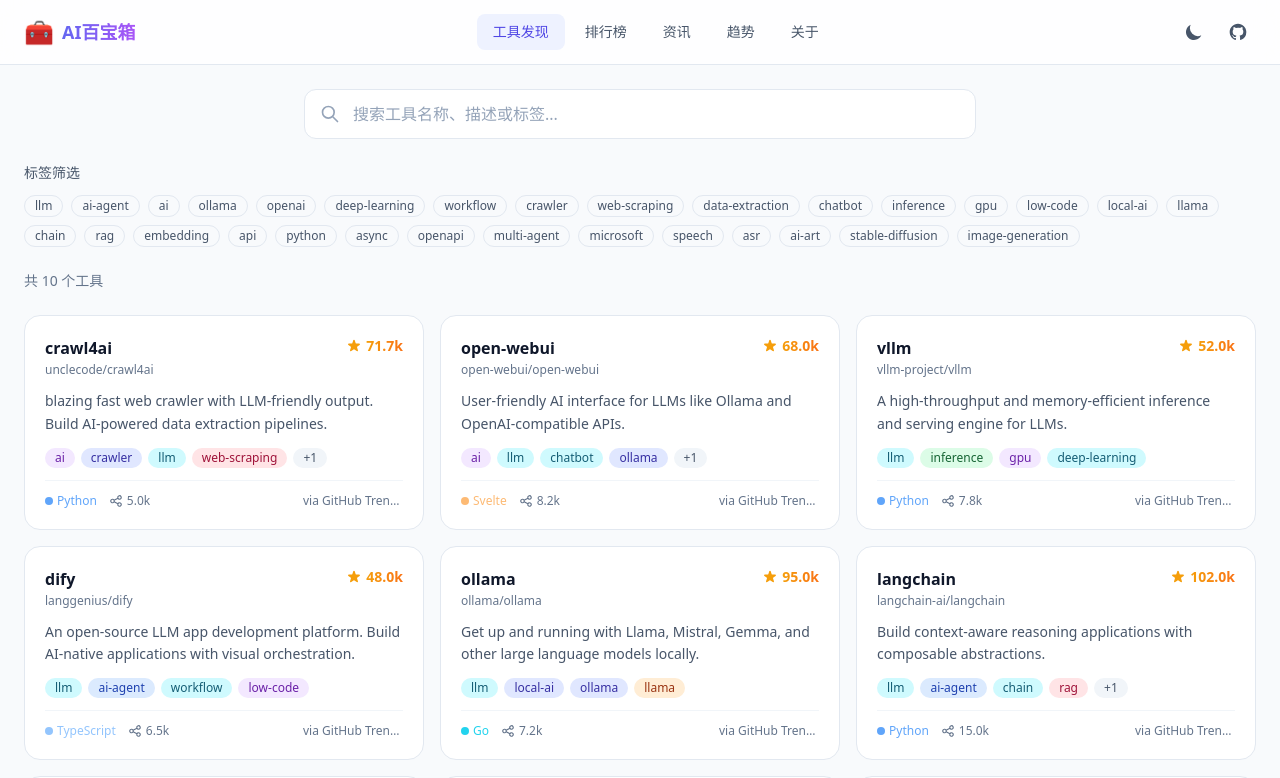
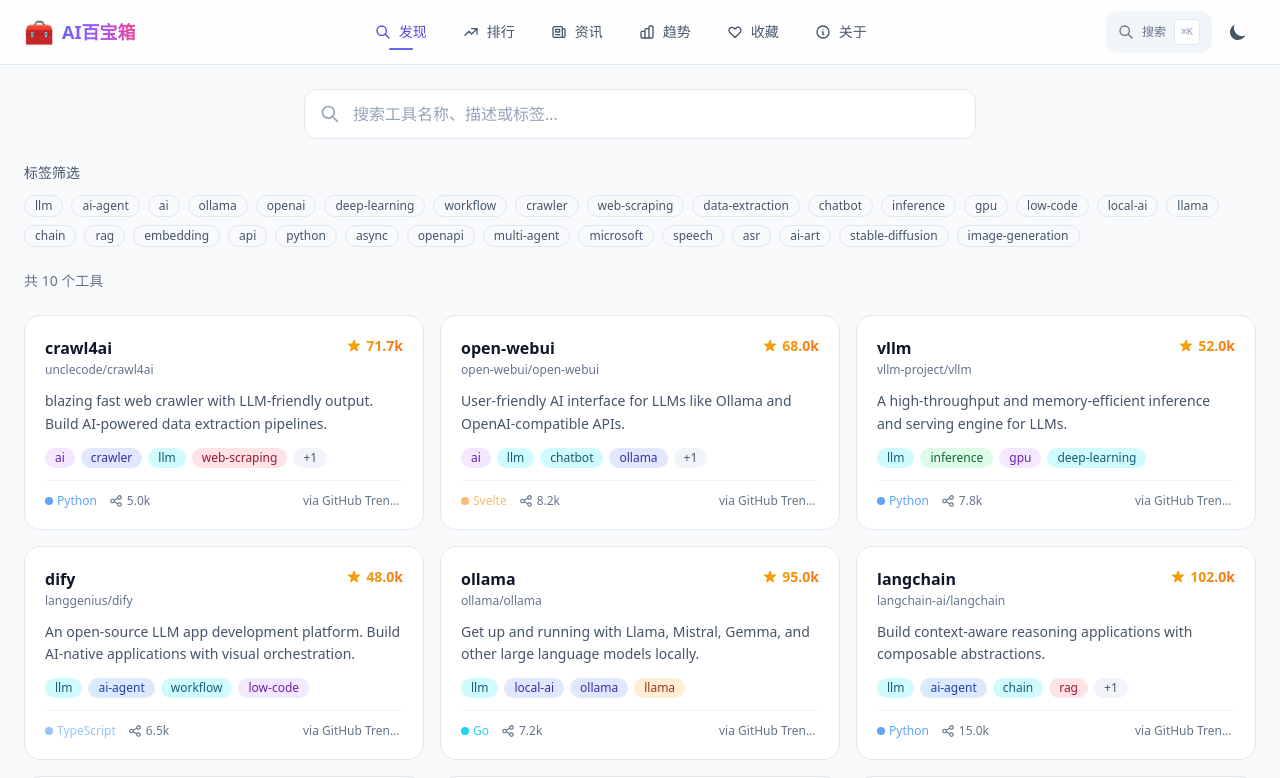
Before and after one commit to gitHardie/ai-treasure-box, a React (Vite) app in the folder site/: page / in a window 1280 px wide. Shown: the top 778 px of the page. Built offline with nearby package versions, Linux system fonts and the light colour scheme.

Commit message:
chore: update Navbar.tsx

```diff
--- a/site/src/components/Navbar.tsx
+++ b/site/src/components/Navbar.tsx
@@ -6,83 +6,115 @@
   onTabChange: (tab: TabType) => void
   isDark: boolean
   onToggleTheme: () => void
+  onSearchOpen: () => void
+  favoriteCount: number
 }
 
 const tabs: { id: TabType; label: string; icon: string }[] = [
-  { id: 'discover', label: '工具发现', icon: 'M21 21l-6-6m2-5a7 7 0 11-14 0 7 7 0 0114 0z' },
-  { id: 'rankings', label: '排行榜', icon: 'M13 7h8m0 0v8m0-8l-8 8-4-4-6 6' },
+  { id: 'discover', label: '发现', icon: 'M21 21l-6-6m2-5a7 7 0 11-14 0 7 7 0 0114 0z' },
+  { id: 'rankings', label: '排行', icon: 'M13 7h8m0 0v8m0-8l-8 8-4-4-6 6' },
   { id: 'news', label: '资讯', icon: 'M19 20H5a2 2 0 01-2-2V6a2 2 0 012-2h10a2 2 0 012 2v1m2 13a2 2 0 01-2-2V7m2 13a2 2 0 002-2V9a2 2 0 00-2-2h-2m-4-3H9M7 16h6M7 8h6v4H7V8z' },
   { id: 'trends', label: '趋势', icon: 'M9 19v-6a2 2 0 00-2-2H5a2 2 0 00-2 2v6a2 2 0 002 2h2a2 2 0 002-2zm0 0V9a2 2 0 012-2h2a2 2 0 012 2v10m-6 0a2 2 0 002 2h2a2 2 0 002-2m0 0V5a2 2 0 012-2h2a2 2 0 012 2v14a2 2 0 01-2 2h-2a2 2 0 01-2-2z' },
+  { id: 'favorites', label: '收藏', icon: 'M4.318 6.318a4.5 4.5 0 000 6.364L12 20.364l7.682-7.682a4.5 4.5 0 00-6.364-6.364L12 7.636l-1.318-1.318a4.5 4.5 0 00-6.364 0z' },
   { id: 'about', label: '关于', icon: 'M13 16h-1v-4h-1m1-4h.01M21 12a9 9 0 11-18 0 9 9 0 0118 0z' },
 ]
 
-export default function Navbar({ activeTab, onTabChange, isDark, onToggleTheme }: Props) {
+export default function Navbar({ activeTab, onTabChange, isDark, onToggleTheme, onSearchOpen, favoriteCount }: Props) {
   return (
-    <nav className="sticky top-0 z-40 bg-white/80 dark:bg-slate-950/80 backdrop-blur-xl border-b border-slate-200 dark:border-slate-800">
+    <>
+      {/* Desktop navbar */}
+      <nav className="sticky top-0 z-50 bg-white/80 dark:bg-slate-950/80 backdrop-blur-xl border-b border-slate-200 dark:border-slate-800 hidden md:block">
         <div className="max-w-7xl mx-auto px-4 sm:px-6">
           <div className="flex items-center justify-between h-16">
             {/* Logo */}
             <div className="flex items-center gap-2 shrink-0">
               <span className="text-2xl">🧰</span>
-            <h1 className="text-lg font-bold bg-gradient-to-r from-indigo-500 to-purple-500 bg-clip-text text-transparent hidden sm:block">
+              <h1 className="text-lg font-bold bg-gradient-to-r from-indigo-500 via-purple-500 to-pink-500 bg-clip-text text-transparent">
                 AI百宝箱
               </h1>
             </div>
 
-          {/* Tabs - desktop */}
-          <div className="hidden md:flex items-center gap-1">
+            {/* Tabs */}
+            <div className="flex items-center gap-1">
               {tabs.map(tab => (
                 <button
                   key={tab.id}
                   onClick={() => onTabChange(tab.id)}
-                className={`px-4 py-2 rounded-lg text-sm font-medium transition-all ${
+                  className={`relative flex items-center gap-2 px-4 py-2 rounded-xl text-sm font-medium transition-all duration-200 ${
                     activeTab === tab.id
-                    ? 'bg-indigo-50 text-indigo-600 dark:bg-indigo-900/30 dark:text-indigo-400'
-                    : 'text-slate-600 dark:text-slate-400 hover:text-slate-900 dark:hover:text-slate-200 hover:bg-slate-50 dark:hover:bg-slate-800/50'
+                      ? 'text-indigo-600 dark:text-indigo-400'
+                      : 'text-slate-600 dark:text-slate-400 hover:text-slate-900 dark:hover:text-white hover:bg-slate-100 dark:hover:bg-slate-800'
                   }`}
                 >
-                {tab.label}
+                  <svg className="w-4 h-4" fill="none" stroke="currentColor" viewBox="0 0 24 24">
+                    <path strokeLinecap="round" strokeLinejoin="round" strokeWidth={2} d={tab.icon} />
+                  </svg>
+                  <span>{tab.label}</span>
+                  {tab.id === 'favorites' && favoriteCount > 0 && (
+                    <span className="absolute -top-1 -right-1 w-4 h-4 bg-pink-500 text-white text-[10px] font-bold rounded-full flex items-center justify-center">
+                      {favoriteCount > 9 ? '9+' : favoriteCount}
+                    </span>
+                  )}
+                  {activeTab === tab.id && (
+                    <span className="absolute bottom-0 left-1/2 -translate-x-1/2 w-6 h-0.5 bg-indigo-500 rounded-full" />
+                  )}
                 </button>
               ))}
             </div>
 
-          {/* Right side */}
+            {/* Right actions */}
             <div className="flex items-center gap-2">
+              {/* Search trigger */}
+              <button
+                onClick={onSearchOpen}
+                className="flex items-center gap-2 px-3 py-2 rounded-xl text-sm text-slate-500 bg-slate-100 dark:bg-slate-800 hover:bg-slate-200 dark:hover:bg-slate-700 transition-colors"
+              >
+                <svg className="w-4 h-4" fill="none" stroke="currentColor" viewBox="0 0 24 24">
+                  <path strokeLinecap="round" strokeLinejoin="round" strokeWidth={2} d="M21 21l-6-6m2-5a7 7 0 11-14 0 7 7 0 0114 0z" />
+                </svg>
+                <span className="hidden lg:inline text-xs">搜索</span>
+                <kbd className="hidden lg:inline text-[10px] px-1.5 py-0.5 bg-white dark:bg-slate-700 rounded border border-slate-200 dark:border-slate-600 font-mono text-slate-400">
+                  ⌘K
+                </kbd>
+              </button>
+
               <ThemeToggle isDark={isDark} toggle={onToggleTheme} />
-            <a
-              href="https://github.com/gitHardie/ai-treasure-box"
-              target="_blank"
-              rel="noopener noreferrer"
-              className="p-2 rounded-lg hover:bg-slate-100 dark:hover:bg-slate-800 transition-colors text-slate-600 dark:text-slate-400"
-              title="GitHub"
-            >
-              <svg className="w-5 h-5" fill="currentColor" viewBox="0 0 24 24">
-                <path fillRule="evenodd" d="M12 2C6.477 2 2 6.484 2 12.017c0 4.425 2.865 8.18 6.839 9.504.5.092.682-.217.682-.483 0-.237-.008-.868-.013-1.703-2.782.605-3.369-1.343-3.369-1.343-.454-1.158-1.11-1.466-1.11-1.466-.908-.62.069-.608.069-.608 1.003.07 1.531 1.032 1.531 1.032.892 1.53 2.341 1.088 2.91.832.092-.647.35-1.088.636-1.338-2.22-.253-4.555-1.113-4.555-4.951 0-1.093.39-1.988 1.029-2.688-.103-.253-.446-1.272.098-2.65 0 0 .84-.27 2.75 1.026A9.564 9.564 0 0112 6.844c.85.004 1.705.115 2.504.337 1.909-1.296 2.747-1.027 2.747-1.027.546 1.379.202 2.398.1 2.651.64.7 1.028 1.595 1.028 2.688 0 3.848-2.339 4.695-4.566 4.943.359.309.678.92.678 1.855 0 1.338-.012 2.419-.012 2.747 0 .268.18.58.688.482A10.019 10.019 0 0022 12.017C22 6.484 17.522 2 12 2z" clipRule="evenodd" />
-              </svg>
-            </a>
             </div>
           </div>
+        </div>
+      </nav>
 
-        {/* Tabs - mobile */}
-        <div className="md:hidden flex gap-1 pb-2 overflow-x-auto -mx-4 px-4 scrollbar-none">
+      {/* Mobile bottom tab bar */}
+      <nav className="md:hidden fixed bottom-0 left-0 right-0 z-50 bg-white/90 dark:bg-slate-950/90 backdrop-blur-xl border-t border-slate-200 dark:border-slate-800 safe-bottom">
+        <div className="flex items-center justify-around h-16 px-2">
           {tabs.map(tab => (
             <button
               key={tab.id}
               onClick={() => onTabChange(tab.id)}
-              className={`flex items-center gap-1.5 px-3 py-1.5 rounded-lg text-xs font-medium whitespace-nowrap transition-all ${
+              className={`relative flex flex-col items-center gap-0.5 px-3 py-1 rounded-xl transition-all ${
                 activeTab === tab.id
-                  ? 'bg-indigo-50 text-indigo-600 dark:bg-indigo-900/30 dark:text-indigo-400'
-                  : 'text-slate-600 dark:text-slate-400 hover:bg-slate-50 dark:hover:bg-slate-800/50'
+                  ? 'text-indigo-600 dark:text-indigo-400'
+                  : 'text-slate-500 dark:text-slate-400'
               }`}
             >
-              <svg className="w-3.5 h-3.5" fill="none" stroke="currentColor" viewBox="0 0 24 24">
-                <path strokeLinecap="round" strokeLinejoin="round" strokeWidth={2} d={tab.icon} />
+              <div className="relative">
+                <svg className="w-5 h-5" fill={tab.id === 'favorites' && activeTab === tab.id ? 'currentColor' : 'none'} stroke="currentColor" viewBox="0 0 24 24">
+                  <path strokeLinecap="round" strokeLinejoin="round" strokeWidth={activeTab === tab.id ? 2.5 : 2} d={tab.icon} />
                 </svg>
-              {tab.label}
+                {tab.id === 'favorites' && favoriteCount > 0 && (
+                  <span className="absolute -top-1.5 -right-2 w-4 h-4 bg-pink-500 text-white text-[10px] font-bold rounded-full flex items-center justify-center">
+                    {favoriteCount > 9 ? '9+' : favoriteCount}
+                  </span>
+                )}
+              </div>
+              <span className="text-[10px] font-medium">{tab.label}</span>
+              {activeTab === tab.id && (
+                <span className="absolute -top-0.5 left-1/2 -translate-x-1/2 w-5 h-0.5 bg-indigo-500 rounded-full" />
+              )}
             </button>
           ))}
         </div>
-      </div>
       </nav>
+    </>
   )
 }
```
Lines whose indentation alone changed are shown as unchanged.
